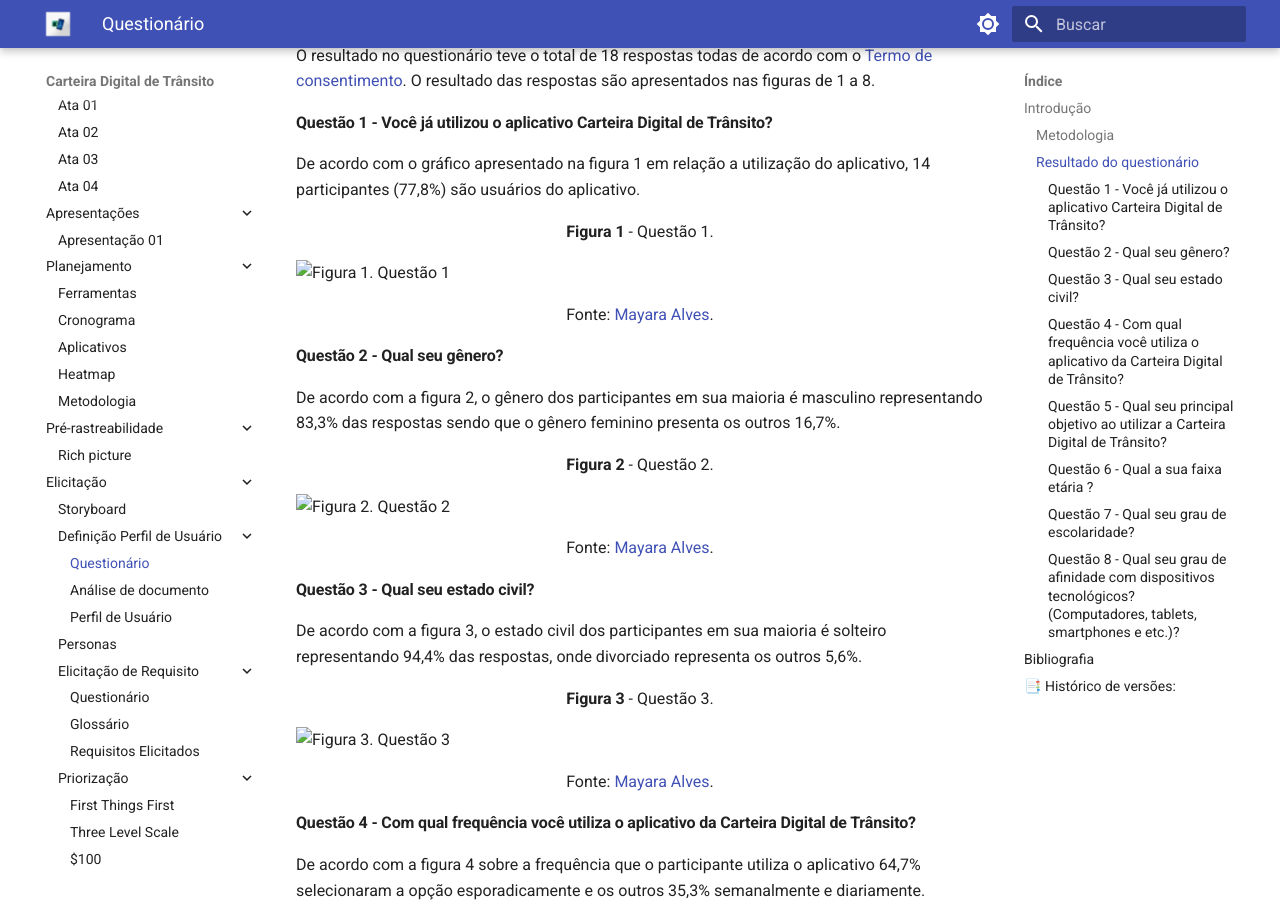
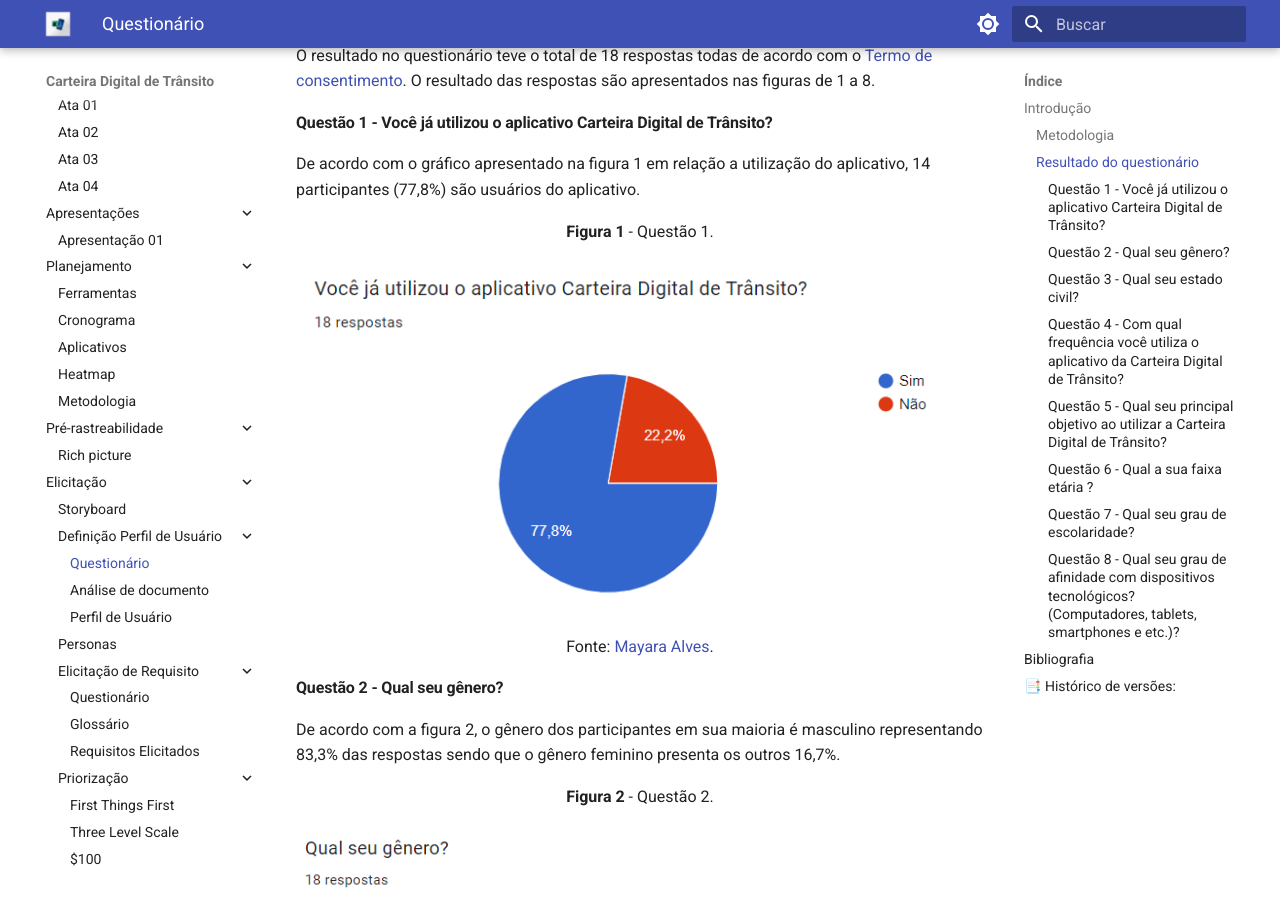
Before and after one commit to Requisitos-de-Software/2023.2-Carteira_Digital_de_Transito, an MkDocs documentation site: the page built from docs/elicitação/PerfildeUsuario/Questionario.md, in a window 1280 px wide and 900 px high, scrolled down 600 px. Built offline with MkDocs 1.6.1 and Material for MkDocs 9.7.7, drawn with Linux system fonts in a browser that asks for light colours.

Commit message:
correcao caminho das figuras

```diff
--- a/docs/elicitação/PerfildeUsuario/Questionario.md
+++ b/docs/elicitação/PerfildeUsuario/Questionario.md
@@ -17,7 +17,7 @@
 
 
 <font size="3"><p style="text-align: center">**Figura 1** - Questão 1.</p></font>
-![Figura 1. Questão 1](../assets/Grafico-1.PNG)
+![Figura 1. Questão 1](../../assets/Grafico-1.PNG)
 <font size="3"><p style="text-align: center">Fonte: [Mayara Alves](https://github.com/Mayara-tech).</p></font>
 
 #### Questão 2 - Qual seu gênero?
@@ -25,7 +25,7 @@
 
 
 <font size="3"><p style="text-align: center">**Figura 2** - Questão 2.</p></font>
-![Figura 2. Questão 2](../assets/Grafico-2.PNG)
+![Figura 2. Questão 2](../../assets/Grafico-2.PNG)
 <font size="3"><p style="text-align: center">Fonte: [Mayara Alves](https://github.com/Mayara-tech).</p></font>
 
 #### Questão 3 - Qual seu estado civil?
@@ -33,42 +33,42 @@
 
 
 <font size="3"><p style="text-align: center">**Figura 3** - Questão 3.</p></font>
-![Figura 3. Questão 3](../assets/Grafico-3.PNG)
+![Figura 3. Questão 3](../../assets/Grafico-3.PNG)
 <font size="3"><p style="text-align: center">Fonte: [Mayara Alves](https://github.com/Mayara-tech).</p></font>
 
 #### Questão 4 - Com qual frequência você utiliza o aplicativo da Carteira Digital de Trânsito?
 De acordo com a figura 4 sobre a frequência que o participante utiliza o aplicativo 64,7% selecionaram a opção esporadicamente e os outros 35,3% semanalmente e diariamente.
 
 <font size="3"><p style="text-align: center">**Figura 4** - Questão 4.</p></font>
-![Figura 4. Questão 4](../assets/Grafico-4.PNG)
+![Figura 4. Questão 4](../../assets/Grafico-4.PNG)
 <font size="3"><p style="text-align: center">Fonte: [Mayara Alves](https://github.com/Mayara-tech).</p></font>
 
 #### Questão 5 - Qual seu principal objetivo ao utilizar a Carteira Digital de Trânsito?
 De acordo com a figura 5 sobre a utilização do aplicativo 83,3% dos participantes selecionaram que utilizam o aplicativo para obter a versão digital da habilitação e os outros 16,7% as demais funcionalidades do aplicativo
 
 <font size="3"><p style="text-align: center">**Figura 5** - Questão 5.</p></font>
-![Figura 5. Questão 5](../assets/Grafico-5.PNG)
+![Figura 5. Questão 5](../../assets/Grafico-5.PNG)
 <font size="3"><p style="text-align: center">Fonte: [Mayara Alves](https://github.com/Mayara-tech).</p></font>
 
 #### Questão 6 - Qual a sua faixa etária ?
 De acordo com a figura 6 em relação a faixa etária dos participantes, a maioria representando 61,1% dos participantes estão na faixa etária de 18 a 24 anos.
 
 <font size="3"><p style="text-align: center">**Figura 6** - Questão 6.</p></font>
-![Figura 6. Questão 6](../assets/Grafico-6.PNG)
+![Figura 6. Questão 6](../../assets/Grafico-6.PNG)
 <font size="3"><p style="text-align: center">Fonte: [Mayara Alves](https://github.com/Mayara-tech).</p></font>
 
 #### Questão 7 - Qual seu grau de escolaridade?
 De acordo com a figura 7 em relação ao grau de escolaridade dos participantes, com 55,6% o Ensino Superior Incompleto, depois o Ensino Superior Completo com 16,7%, e com 27,7% os demais níveis de escolaridade
 
 <font size="3"><p style="text-align: center">**Figura 7** - Questão 7.</p></font>
-![Figura 7. Questão 7](../assets/grafico-7.PNG)
+![Figura 7. Questão 7](../../assets/grafico-7.PNG)
 <font size="3"><p style="text-align: center">Fonte: [Mayara Alves](https://github.com/Mayara-tech).</p></font>
 
 #### Questão 8 - Qual seu grau de afinidade com dispositivos tecnológicos? (Computadores, tablets, smartphones e etc.)?
 De acordo com a figura 8 em relação ao grau de afinidade com os dispositivos eletrônicos, o gráfico apresentou que os participantes possuem muita experiência em manusear dispositivos eletrônicos com 55,6% e os outros 44,4% com média experiencia.
 
 <font size="3"><p style="text-align: center">**Figura 8** - Questão 8.</p></font>
-![Figura 8. Questão 8](../assets/Grafico-8.PNG)
+![Figura 8. Questão 8](../../assets/Grafico-8.PNG)
 <font size="3"><p style="text-align: center">Fonte: [Mayara Alves](https://github.com/Mayara-tech).</p></font>
 
 
```
Also changed, not shown: docs/elicitação/PerfildeUsuario/AnaliseDocumento.md (+19 -6 lines).
